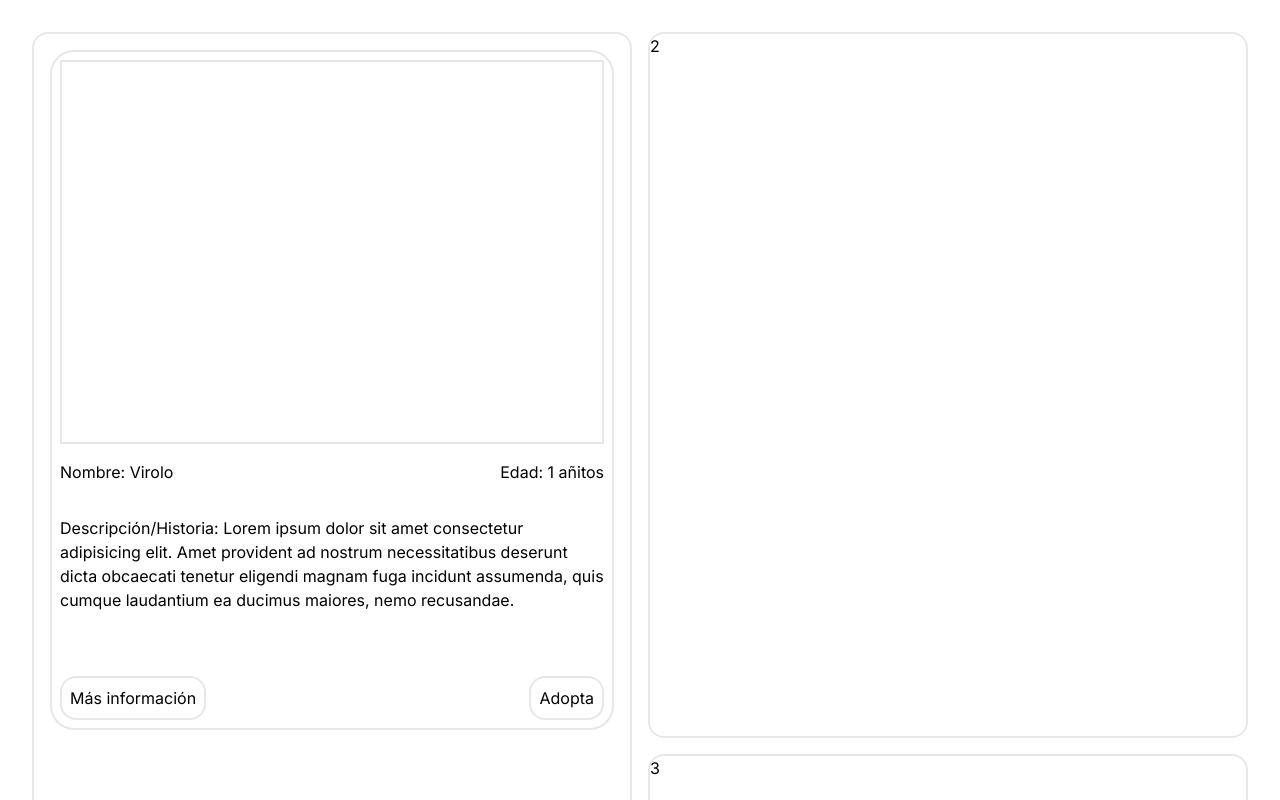
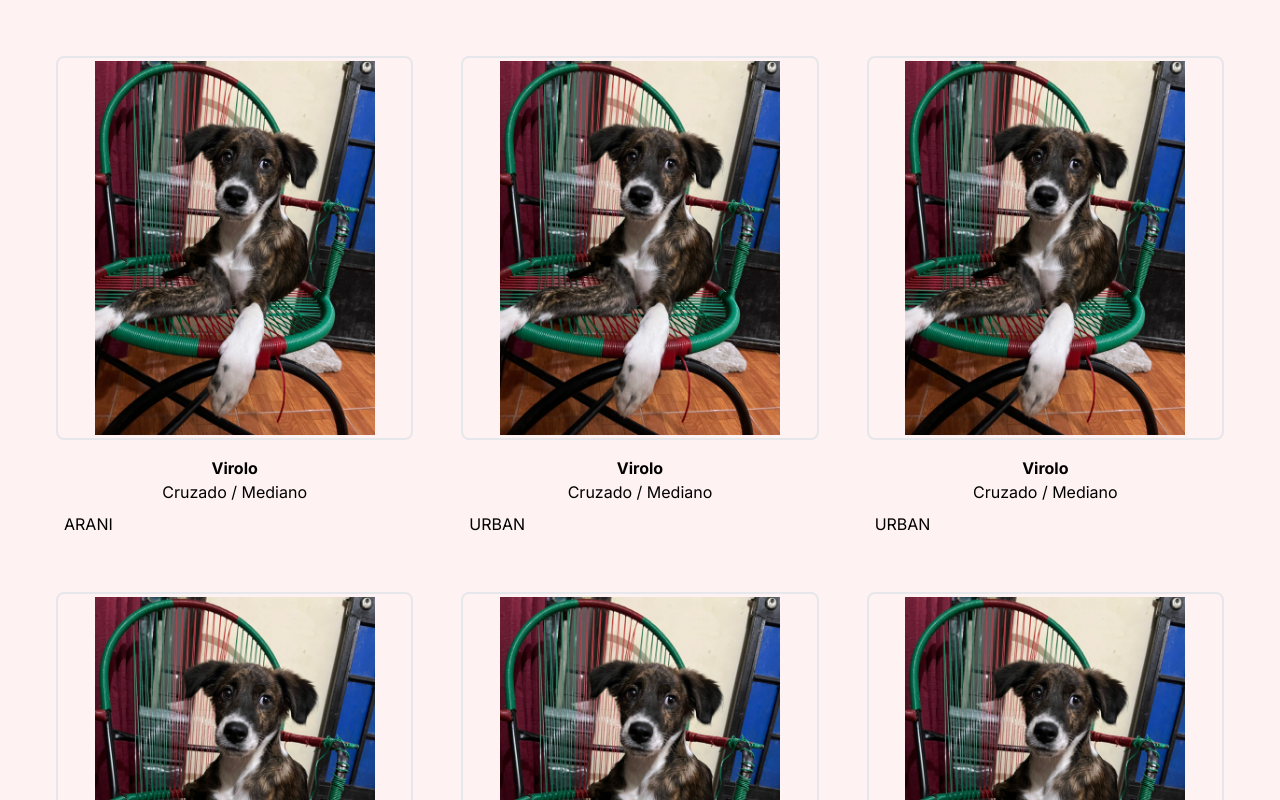
Before and after one commit to RodJacome/Luckys, a Next.js app: page / in a window 1280 px wide. Shown: the top 800 px of the page. Built offline with nearby package versions, Linux system fonts and the light colour scheme.

Commit message:
feat: fix format and component

```diff
--- a/app/components/animalCard/adoptionCard.tsx
+++ b/app/components/animalCard/adoptionCard.tsx
@@ -4,8 +4,9 @@ type AdoptionType = {
   id: string;
   picture: string;
   name: string;
-  age: number;
-  description: string;
+  raza: string;
+  tamaño: string;
+  asociacion?: string;
   //   information: () => void;
   //   adoption: () => void;
 };
@@ -14,22 +15,24 @@ export const AdoptionCard = ({
   id,
   picture,
   name,
-  age,
-  description,
+  raza,
+  asociacion,
+  tamaño,
 }: AdoptionType) => {
   return (
     <div id={id} className="h-full w-full p-4">
-      <div className="border-2 rounded-3xl p-2">
-        <div className="w-full border-2 h-96"></div>
-        <div className="flex justify-between pt-4">
-          <h2>Nombre: {name} </h2>
-          <h2>Edad: {age} añitos</h2>
-        </div>
-        <div className="pt-8">{description}</div>
-        <div className="flex justify-between pt-16">
-          <button className="border-2 rounded-2xl p-2"> Más información</button>
-          <button className="border-2 rounded-2xl p-2">Adopta</button>
-        </div>
+      <div className="w-full border-2 rounded-lg h-96 flex items-center justify-center">
+        <Image src={picture} alt="dog" width={280} height={100} />
+      </div>
+      <div className="flex flex-col items-center justify-center pt-4">
+        <h2 className="font-bold">{name}</h2>
+        <h2>
+          {raza} / {tamaño}
+        </h2>
+      </div>
+      <div className="flex justify-between">
+        {/* <Image src={""} alt="" width={1} height={2} /> */}
+        <button className="p-2 uppercase">{asociacion}</button>
       </div>
     </div>
   );
--- a/app/components/data/adoptionData.ts
+++ b/app/components/data/adoptionData.ts
@@ -1,18 +1,66 @@
 export const AdoptionData = [
   {
     id: "1",
-    picture: "",
+    picture: "/common/animals/dogs/peluchin.jpeg",
     name: "Virolo",
-    age: 1,
-    description:
-      "Descripción/Historia: Lorem ipsum dolor sit amet consectetur adipisicing elit. Amet provident ad nostrum necessitatibus deserunt dicta obcaecati tenetur eligendi magnam fuga incidunt assumenda, quis cumque laudantium ea ducimus maiores, nemo recusandae.",
+    raza: "Cruzado",
+    tamaño: "Mediano",
+    asociacion: "Arani",
   },
   {
     id: "2",
-    picture: "",
+    picture: "/common/animals/dogs/peluchin.jpeg",
     name: "Virolo",
-    age: 1,
-    description:
-      "Descripción/Historia: Lorem ipsum dolor sit amet consectetur adipisicing elit. Amet provident ad nostrum necessitatibus deserunt dicta obcaecati tenetur eligendi magnam fuga incidunt assumenda, quis cumque laudantium ea ducimus maiores, nemo recusandae.",
+    raza: "Cruzado",
+    tamaño: "Mediano",
+    asociacion: "Urban",
+  },
+  {
+    id: "3",
+    picture: "/common/animals/dogs/peluchin.jpeg",
+    name: "Virolo",
+    raza: "Cruzado",
+    tamaño: "Mediano",
+    asociacion: "Urban",
+  },
+  {
+    id: "4",
+    picture: "/common/animals/dogs/peluchin.jpeg",
+    name: "Virolo",
+    raza: "Cruzado",
+    tamaño: "Mediano",
+    asociacion: "Urban",
+  },
+  {
+    id: "5",
+    picture: "/common/animals/dogs/peluchin.jpeg",
+    name: "Virolo",
+    raza: "Cruzado",
+    tamaño: "Mediano",
+    asociacion: "Urban",
+  },
+  {
+    id: "6",
+    picture: "/common/animals/dogs/peluchin.jpeg",
+    name: "Virolo",
+    raza: "Cruzado",
+    tamaño: "Mediano",
+    asociacion: "Urban",
+  },
+  {
+    id: "7",
+    picture: "/common/animals/dogs/peluchin.jpeg",
+    name: "Virolo",
+    raza: "Cruzado",
+    tamaño: "Mediano",
+    asociacion: "Urban",
+  },
+  {
+    id: "8",
+    picture: "/common/animals/dogs/peluchin.jpeg",
+    name: "Virolo",
+    raza: "Cruzado",
+    tamaño: "Mediano",
+    asociacion: "Urban",
   },
 ];
--- /dev/null
+++ b/app/components/homeImage/homeImage.tsx
@@ -0,0 +1,3 @@
+export const HomeImage = () => {
+  return <div className="w-full h-[600px] bg-black">Prueba</div>;
+};
--- /dev/null
+++ b/app/components/navBar/navBar.tsx
@@ -0,0 +1,7 @@
+export const NavBar = () => {
+  return (
+    <div className="w-full py-8 px-48 h-28 bg-slate-600 fixed">
+      <div className="">Prueba</div>
+    </div>
+  );
+};
--- a/app/page.tsx
+++ b/app/page.tsx
@@ -1,28 +1,29 @@
 import { AdoptionCard } from "./components/animalCard/adoptionCard";
 import { AdoptionData } from "./components/data/adoptionData";
+import { HomeImage } from "./components/homeImage/homeImage";
+import { NavBar } from "./components/navBar/navBar";
 
 export default function Home() {
   AdoptionData;
   return (
-    <div className="h-screen p-8">
-      <div className="grid grid-cols-2 gap-4 h-full">
-        <div className="border-2 rounded-2xl">
-          {AdoptionData.map(({ id, picture, name, age, description }) => {
+    <div className="h-full bg-red-50">
+      <div className="h-full p-10">
+        <div className="grid grid-cols-1 sm:grid-cols-1 md:grid-cols-2 xl:grid-cols-3 2xl:grid-cols-4 gap-4 h-full">
+          {AdoptionData.map(
+            ({ id, picture, name, raza, asociacion, tamaño }) => {
               return (
                 <AdoptionCard
                   key={id}
                   id={id}
                   picture={picture}
                   name={name}
-                age={age}
-                description={description}
+                  raza={raza}
+                  asociacion={asociacion}
+                  tamaño={tamaño}
                 />
               );
-          })}
-        </div>
-        <div className="grid grid-rows-2 gap-4 h-full">
-          <div className="border-2 rounded-2xl">2</div>
-          <div className="border-2 rounded-2xl">3</div>
+            },
+          )}
         </div>
       </div>
     </div>
```
Also changed, not shown: public/common/animals/dogs/peluchin.jpeg (added). Lines whose indentation alone changed are shown as unchanged.
